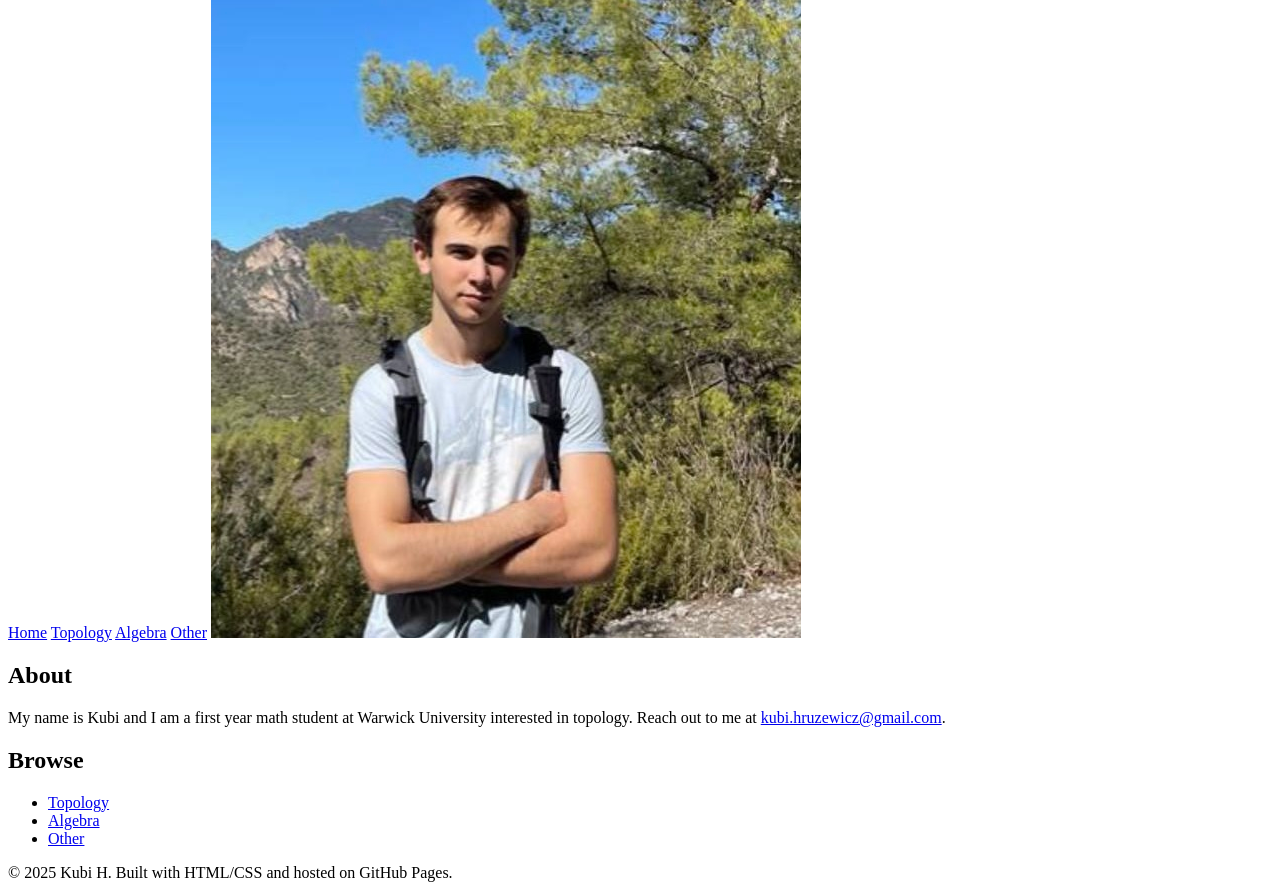
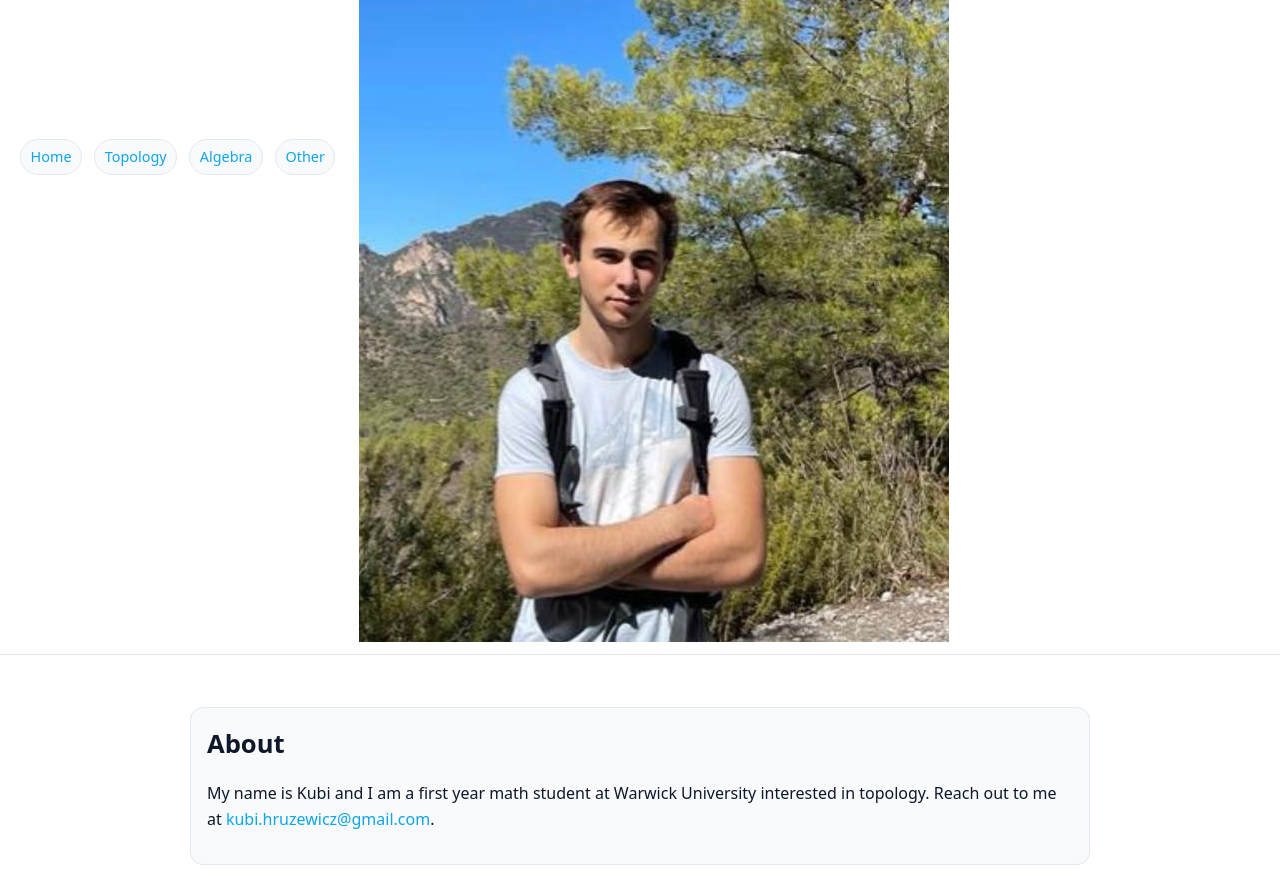
Before and after one commit to KubiH314/KubiH314.github.io, a plain HTML site: page index.html in a window 1280 px wide. Shown: the part 340-1225 px from the top of the page. Drawn offline with nearby package versions, Linux system fonts and the light colour scheme.

Commit message:
Update index.html

```diff
--- a/index.html
+++ b/index.html
@@ -1,13 +1,47 @@
-<!-- index.html -->
 <!DOCTYPE html>
 <html lang="en">
 <head>
   <meta charset="utf-8" />
   <meta name="viewport" content="width=device-width, initial-scale=1" />
   <title>Home</title>
-  <meta name="description" content="A minimalist GitHub Pages site for notes and materials." />
+  <meta property="og:type" content="website" />
   <meta name="color-scheme" content="light dark">
-  <link rel="stylesheet" href="styles.css">
+  <style>
+    :root {
+      --bg: #ffffff;
+      --fg: #0f172a;
+      --muted: #475569;
+      --link: #0ea5e9;
+      --accent: #f59e0b;
+      --card: #f8fafc;
+      --border: #e2e8f0;
+    }
+    @media (prefers-color-scheme: dark) {
+      :root {
+        --bg: #0b1020;
+        --fg: #e5e7eb;
+        --muted: #94a3b8;
+        --link: #38bdf8;
+        --accent: #fbbf24;
+        --card: #0f172a;
+        --border: #1f2937;
+      }
+    }
+    body { margin: 0; font-family: system-ui, -apple-system, Segoe UI, Roboto, Helvetica Neue, Arial; background: var(--bg); color: var(--fg); line-height: 1.6; }
+    a { color: var(--link); text-decoration: none; }
+    a:hover { text-decoration: underline; }
+    header { position: sticky; top: 0; z-index: 10; background: color-mix(in oklab, var(--bg) 92%, transparent); backdrop-filter: blur(8px); border-bottom: 1px solid var(--border); }
+    .nav { display: flex; gap: .75rem; align-items: center; flex-wrap: wrap; padding: .75rem 1.25rem; }
+    .brand { font-weight: 700; letter-spacing: .2px; }
+    .chip { display:inline-flex; align-items:center; gap:.3rem; font-size:.9rem; padding:.35rem .6rem; border:1px solid var(--border); border-radius: 999px; background: var(--card); }
+    .btn { border:1px solid var(--border); padding:.5rem .8rem; border-radius:.6rem; background: var(--card); }
+    main { max-width: 900px; margin: 0 auto; padding: 1.25rem; }
+    section { padding: 2rem 0; }
+    section h2 { margin: 0 0 .5rem; font-size: 1.6rem; }
+    .card { border:1px solid var(--border); background: var(--card); border-radius:.8rem; padding:1rem; }
+    footer { padding: 2rem 0; border-top: 1px solid var(--border); color: var(--muted); text-align:center; }
+  </style>
+  <script defer id="MathJax-script" src="https://cdn.jsdelivr.net/npm/mathjax@3/es5/tex-mml-chtml.js"></script>
 </head>
 <body>
   <header>
@@ -16,6 +50,8 @@
       <a href="topology.html" class="chip">Topology</a>
       <a href="algebra.html" class="chip">Algebra</a>
       <a href="other.html" class="chip">Other</a>
+
+
 
       <span class="nav-spacer"></span>
       <img src="images/me.jpg" alt="Kubi" class="avatar">
```
